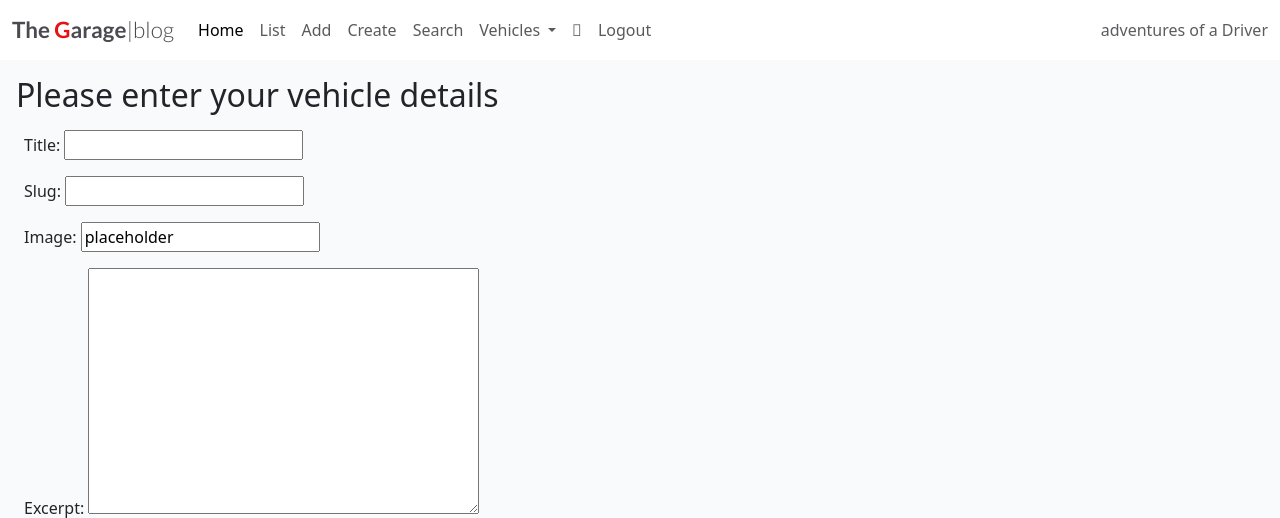
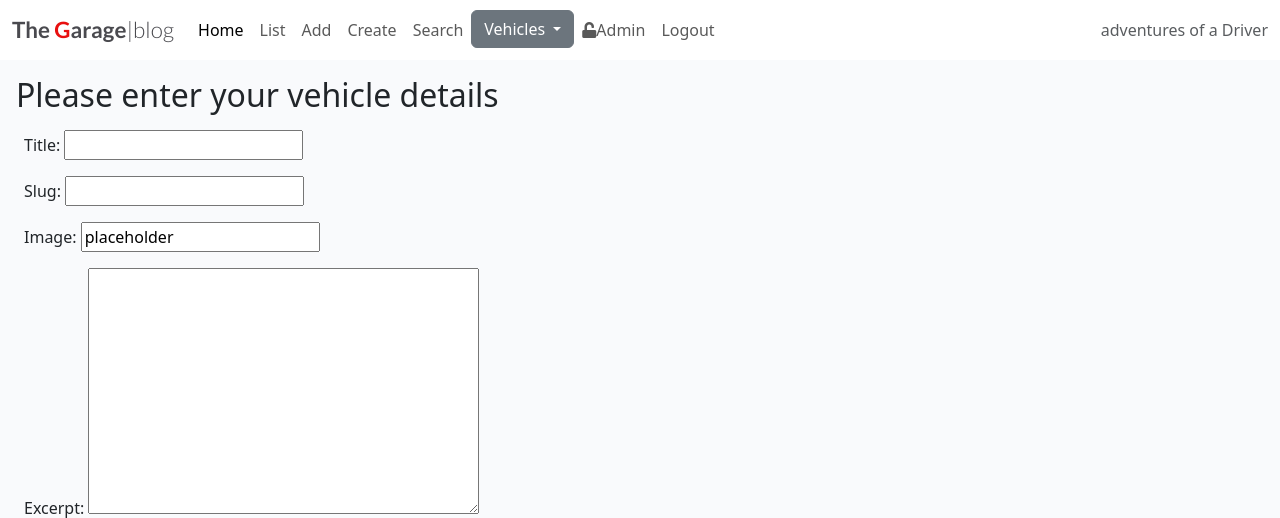
Before and after one commit to ian-IBCIRL/IB-PP4-MVP, a Django app: page /add_vehicle/ in a window 1280 px wide. Shown: the top 518 px of the page. Run offline with Django 3.2, Linux system fonts and the light colour scheme; the visitor is signed in with stand-in values (Sample User, id 1); some libraries are stand-ins or nearby versions.

Commit message:
updated admin menu and dropdown

```diff
--- a/templates/base.html
+++ b/templates/base.html
@@ -64,8 +64,8 @@
                         <a class="nav-link text-red" href="{% url 'post_vehicle_view' %}">Search</a>
                     </li>
                     <li class="nav-item dropdown">
-                        <a class="nav-link dropdown-toggle " href="{% url 'home' %}" role="button"
-                            data-toggle="dropdown" aria-expanded="false">
+                        <a class="btn btn-secondary dropdown-toggle " href="{% url 'home' %}" role="button"
+                            data-bs-toggle="dropdown" aria-expanded="false">
                             Vehicles
                         </a>
                         <div class="dropdown-menu bg-dark">
@@ -75,7 +75,7 @@
                     </li>
                         {% if user.is_superuser %}
                         <li class="nav-item">
-                             <a class="nav-link" aria-label="admin" href="{% url 'admin:index' %}"><i class="fa-solid fa-unlock"></i></a>
+                             <a class="nav-link" aria-label="admin" href="{% url 'admin:index' %}"><i class="fa fa-unlock"></i>Admin</a>
                         </li>
                         {% endif %}
                     <li class="nav-item">
```
